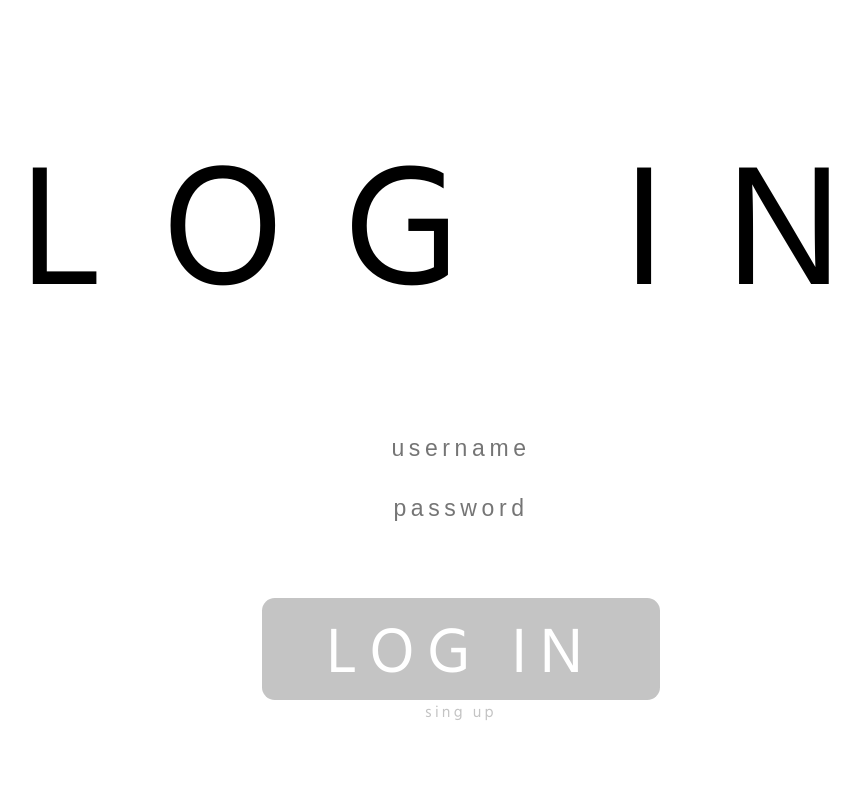
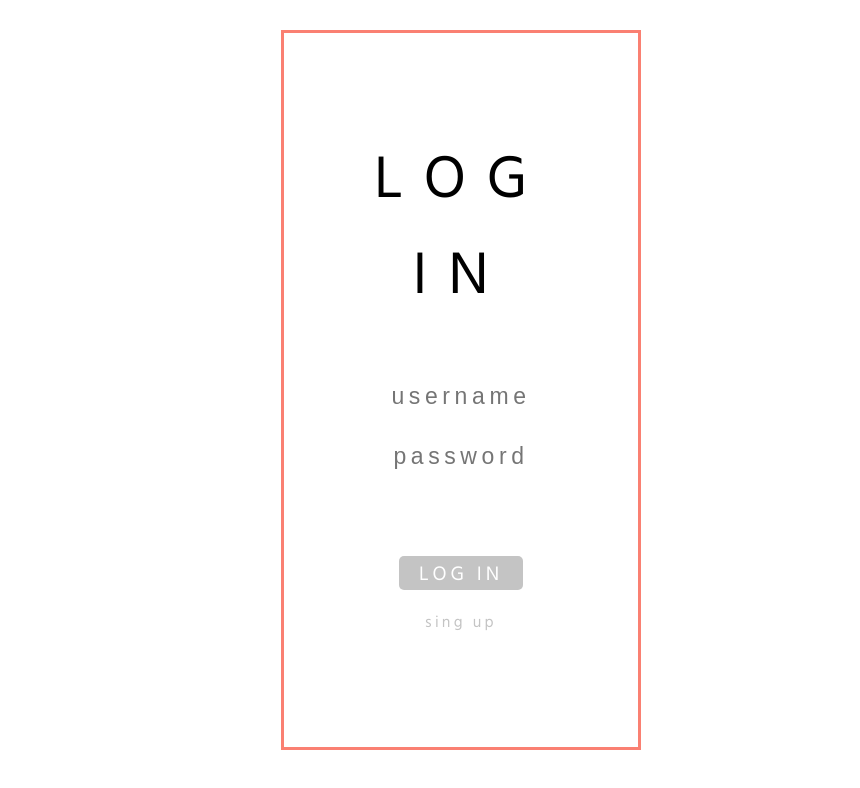
Before and after one commit to DomingoCast/lista, a React (Create React App) app in the folder lista-react/: page /login in a window 1280 px wide. Shown: the top 788 px of the page, without its empty margins (179-1039 px from the left). Built offline with nearby package versions, Linux system fonts and the light colour scheme.

Commit message:
create phone div and adjusted sizes

```diff
--- a/lista-react/src/components/Button/Button.module.sass
+++ b/lista-react/src/components/Button/Button.module.sass
@@ -18,3 +18,11 @@
     text-transform: uppercase
     line-height: 100%
     padding-top: .2em
+
+@media screen and (min-width: 27em)
+    .text
+        font-size: 2rem
+    .block
+        background: var(--grey-light-1)
+        padding: .5rem 2rem
+        border-radius: .5rem
--- a/lista-react/src/components/Item/Item.module.sass
+++ b/lista-react/src/components/Item/Item.module.sass
@@ -94,3 +94,8 @@
 
 .hidden
     display: none
+
+@media screen and (min-width: 27em)
+    .itemBox
+        font-size: 3rem
+        width: 45vh
--- a/lista-react/src/components/Start/Start.module.sass
+++ b/lista-react/src/components/Start/Start.module.sass
@@ -19,3 +19,7 @@
     bottom: 20%
     left: 50%
     transform: translate(-50%, -50%)
+
+@media screen and (min-width: 27em)
+    .h1
+        font-size: 7rem
--- a/lista-react/src/containers/Auth/Auth.module.sass
+++ b/lista-react/src/containers/Auth/Auth.module.sass
@@ -47,3 +47,7 @@
     width: 0
     opacity: 0
     height: 0
+
+@media screen and (min-width: 27em)
+    .h1
+        font-size: 6rem
--- a/lista-react/src/containers/Lista/Lista.module.sass
+++ b/lista-react/src/containers/Lista/Lista.module.sass
@@ -33,3 +33,8 @@
     //overflow
     //background-clip: text
     //background: linear-gradient(to bottom, var(--black) 0%,var(--black) 70%, var(--grey-light-2))
+
+
+@media screen and (min-width: 27em)
+    .h1
+        font-size: 3rem
--- a/lista-react/src/containers/Listas/Listas.module.sass
+++ b/lista-react/src/containers/Listas/Listas.module.sass
@@ -13,3 +13,7 @@
     font-size: 7vw
     justify-content: center
     text-align: center
+
+@media screen and (min-width: 27em)
+    .itemsContainer
+        font-size: 3rem
--- a/lista-react/src/hoc/Layout/Layout.js
+++ b/lista-react/src/hoc/Layout/Layout.js
@@ -13,9 +13,11 @@ const layout = (props) => {
     realVh()
     return (
         <div id="bigContainer" className={classes.bigContainer}>
-            <Popup type={props.type} display={props.display} text={props.text}/>
-            {props.children}
-            <Menu display={props.displayMenu}/>
+            <div className={classes.phone}>
+                <Popup type={props.type} display={props.display} text={props.text}/>
+                {props.children}
+                <Menu display={props.displayMenu}/>
+            </div>
         </div>
     )
 }
--- a/lista-react/src/hoc/Layout/Layout.module.sass
+++ b/lista-react/src/hoc/Layout/Layout.module.sass
@@ -7,3 +7,18 @@
     box-sizing: border-box
 
     //border: 3px solid blue
+.phone
+    height: 100%
+    width: 100%
+
+@media screen and (min-width: 27em)
+    .phone
+        border: 3px solid salmon
+        height: 90vh
+        width: 45vh
+        position: relative
+        margin: auto
+        padding: var(--padding)
+        position: relative
+        background: white
+        box-sizing: border-box
--- a/lista-react/src/util/dev.js
+++ b/lista-react/src/util/dev.js
@@ -1,6 +1,6 @@
 const dev = {
-    //url: 'http://localhost:8080/',
-    url: 'https://donde-esta-la-lista.herokuapp.com/',
+    url: 'http://localhost:8080/',
+    //url: 'https://donde-esta-la-lista.herokuapp.com/',
 }
 
 export default dev
```
